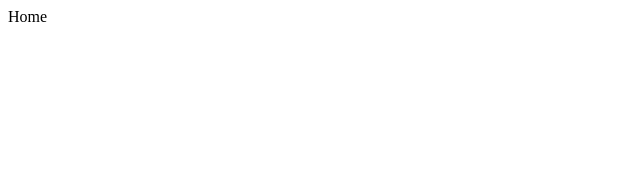
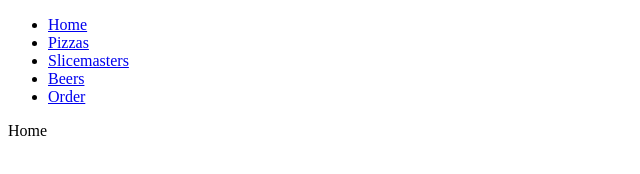
Before and after one commit to tomaszduda1990/gatsby-course, a Gatsby site: page / in a window 1280 px wide. Shown: the whole page, without its empty margins (0-640 px from the left). Built offline with nearby package versions, Linux system fonts and the light colour scheme; Gatsby itself is replaced by a stand-in of ours.

Commit message:
added nav

```diff
--- /dev/null
+++ b/src/components/Nav.tsx
@@ -0,0 +1,15 @@
+import React from 'react'
+import { Link } from 'gatsby';
+export default function Nav (): JSX.Element {
+  return (
+  <nav>
+    <ul>
+      <li><Link to="/">Home</Link></li>
+      <li><Link to="/pizzas">Pizzas</Link></li>
+      <li><Link to="/slicemasters">Slicemasters</Link></li>
+      <li><Link to="/beers">Beers</Link></li>
+      <li><Link to="/order">Order</Link></li>
+    </ul>
+  </nav>
+  );
+}
--- a/src/pages/index.tsx
+++ b/src/pages/index.tsx
@@ -1,5 +1,11 @@
 import React from 'react';
+import Nav from '../components/Nav';
 
 export default function HomePage(): JSX.Element {
-  return <div>Home</div>;
+  return (
+  <>
+    <Nav />
+    <div>Home</div>
+  </>
+  );
 }
```
Also changed, not shown: src/pages/404.tsx (+7 -1 lines), src/pages/beers.tsx (+7 -1 lines), src/pages/order.tsx (+7 -1 lines), src/pages/pizzas.tsx (+7 -1 lines), src/pages/slicemasters.tsx (+7 -1 lines).
